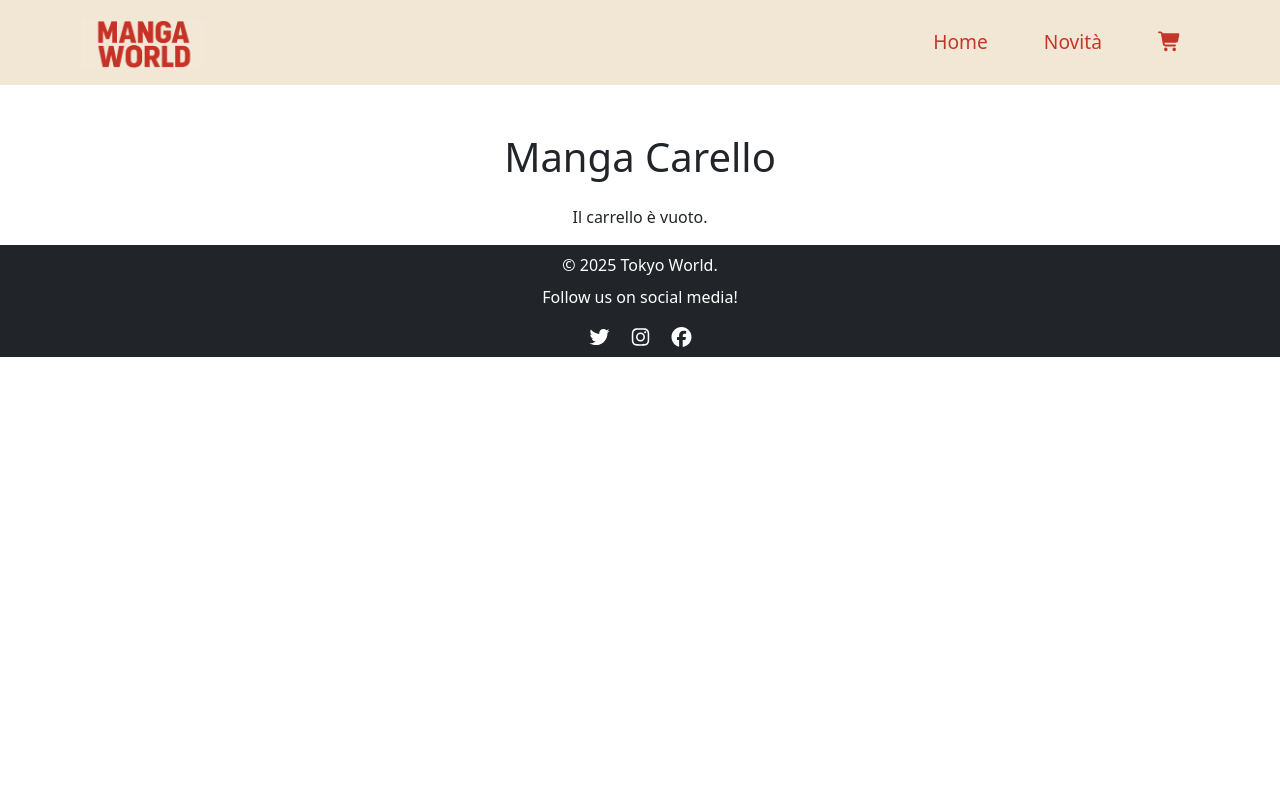
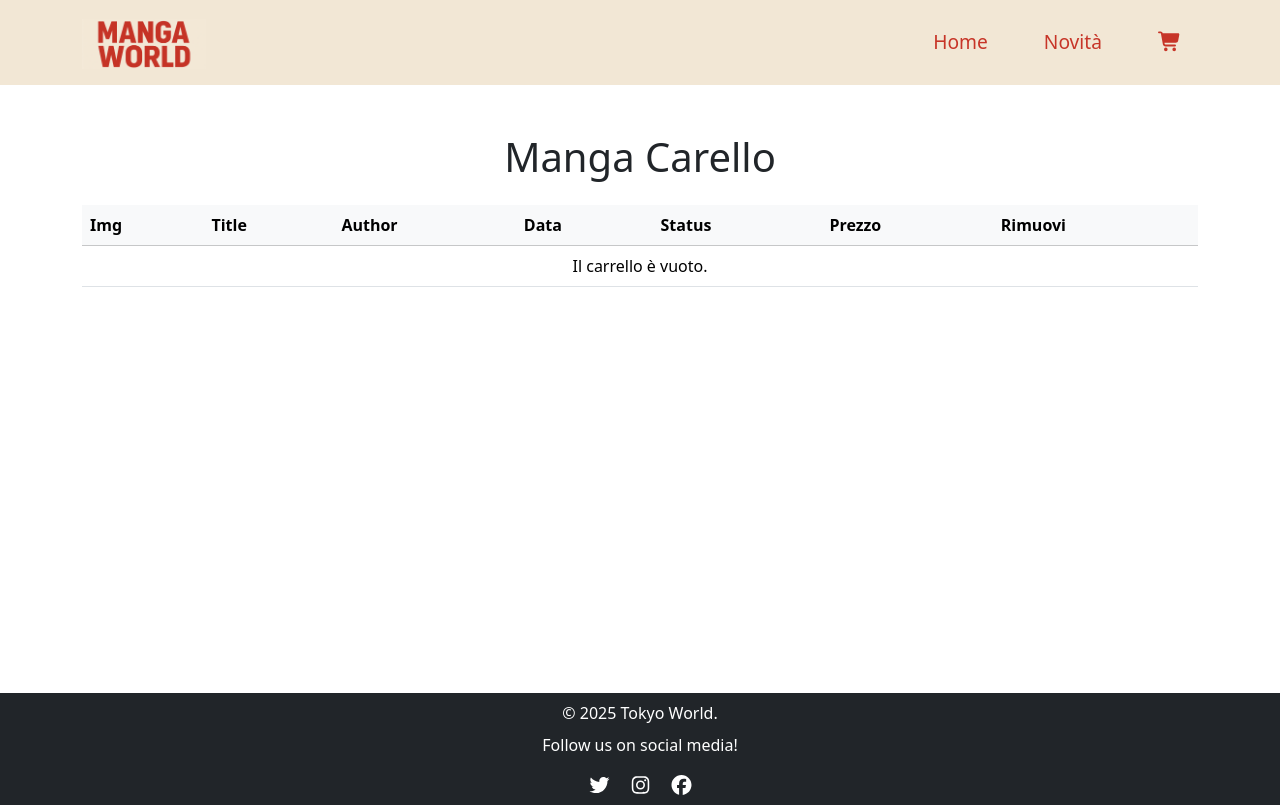
Before and after one commit to AlexLosciale/Tokyo-World, a React (Vite) app in the folder Tokyo-World-frontend/: page /carrello in a window 1280 px wide. Built offline with nearby package versions, Linux system fonts and the light colour scheme.

Commit message:
add: implement remove from cart functionality in MangaCarello

```diff
--- a/Tokyo-World-frontend/pages/MangaCarello.jsx
+++ b/Tokyo-World-frontend/pages/MangaCarello.jsx
@@ -1,27 +1,36 @@
 import { useCart } from "../src/context/CartContext";
 
 export default function MangaCarello() {
-  const { cart, getTotal } = useCart();
+  const { cart, getTotal, removeFromCart } = useCart();
 
   return (
-    <div className="container mt-5">
+    <div
+      className="container mt-5"
+      style={{ minHeight: "70vh" }}
+    >
       <h1 className="text-center mb-4">Manga Carello</h1>
-      {cart.length === 0 ? (
-        <p className="text-center">Il carrello è vuoto.</p>
-      ) : (
-        <table className="table">
-          <thead className="table-light">
+
+      <table className="table align-middle">
+        <thead className="table-light">
+          <tr>
+            <th>Img</th>
+            <th>Title</th>
+            <th>Author</th>
+            <th>Data</th>
+            <th>Status</th>
+            <th>Prezzo</th>
+            <th>Rimuovi</th>
+          </tr>
+        </thead>
+        <tbody>
+          {cart.length === 0 ? (
             <tr>
-              <th scope="col">img</th>
-              <th scope="col">Title</th>
-              <th scope="col">Author</th>
-              <th scope="col">Data</th>
-              <th scope="col">Status</th>
-              <th scope="col">Prezzo</th>
+              <td colSpan="7" className="text-center">
+                Il carrello è vuoto.
+              </td>
             </tr>
-          </thead>
-          <tbody>
-            {cart.map((item, index) => (
+          ) : (
+            cart.map((item, index) => (
               <tr key={index}>
                 <td>
                   <img src={item.image} alt={item.title} width="50" />
@@ -38,8 +47,20 @@ export default function MangaCarello() {
                       })
                     : "N/A"}
                 </td>
+                <td>
+                  <button
+                    className="btn btn-sm btn-outline-danger"
+                    onClick={() => removeFromCart(index)}
+                  >
+                    ❌
+                  </button>
+                </td>
               </tr>
-            ))}
+            ))
+          )}
+        </tbody>
+        {cart.length > 0 && (
+          <tfoot>
             <tr>
               <td colSpan="5" className="text-end fw-bold">
                 Totale:
@@ -50,9 +71,17 @@ export default function MangaCarello() {
                   currency: "EUR",
                 })}
               </td>
+              <td></td>
             </tr>
-          </tbody>
-        </table>
+          </tfoot>
+        )}
+      </table>
+      {cart.length > 0 && (
+        <div className="d-flex justify-content-end mt-4">
+          <button className="btn d-flex align-items-center gap-2 mb-5" style={{ backgroundColor: '#c73528', color: 'white' }}>
+            Procedi al pagamento <span style={{fontSize: "1.2rem"}}>→</span>
+          </button>
+        </div>
       )}
     </div>
   );
--- a/Tokyo-World-frontend/src/context/CartContext.jsx
+++ b/Tokyo-World-frontend/src/context/CartContext.jsx
@@ -15,8 +15,13 @@ export function CartProvider({ children }) {
     return cart.reduce((total, item) => total + (item.price || 0), 0);
   };
 
+  const removeFromCart = (index) => {
+    setCart((prevCart) => prevCart.filter((_, i) => i !== index));
+  };
+
+
   return (
-    <CartContext.Provider value={{ cart, addToCart, getTotal }}>
+    <CartContext.Provider value={{ cart, addToCart, getTotal, removeFromCart }}>
       {children}
     </CartContext.Provider>
   );
```
